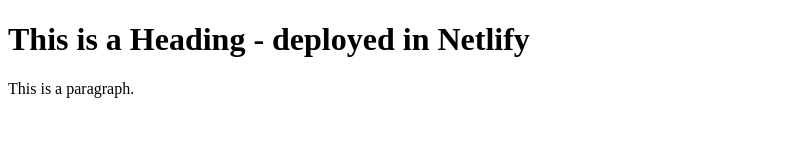
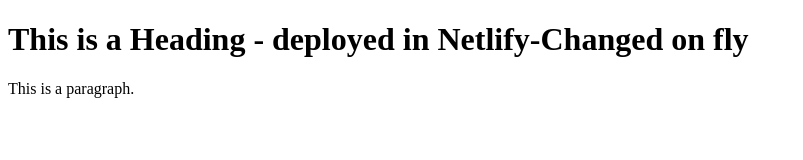
Before and after one commit to jukmali/DeployNetlify, a plain HTML site: page index.html in a window 1280 px wide. Shown: the whole page, without its empty margins (0-803 px from the left). Drawn offline with Linux system fonts and the light colour scheme.

Commit message:
Update index.html

```diff
--- a/index.html
+++ b/index.html
@@ -5,7 +5,7 @@
 </head>
 <body>
 
-<h1>This is a Heading - deployed in Netlify</h1>
+<h1>This is a Heading - deployed in Netlify-Changed on fly</h1>
 <p>This is a paragraph.</p>
 
 </body>
```
